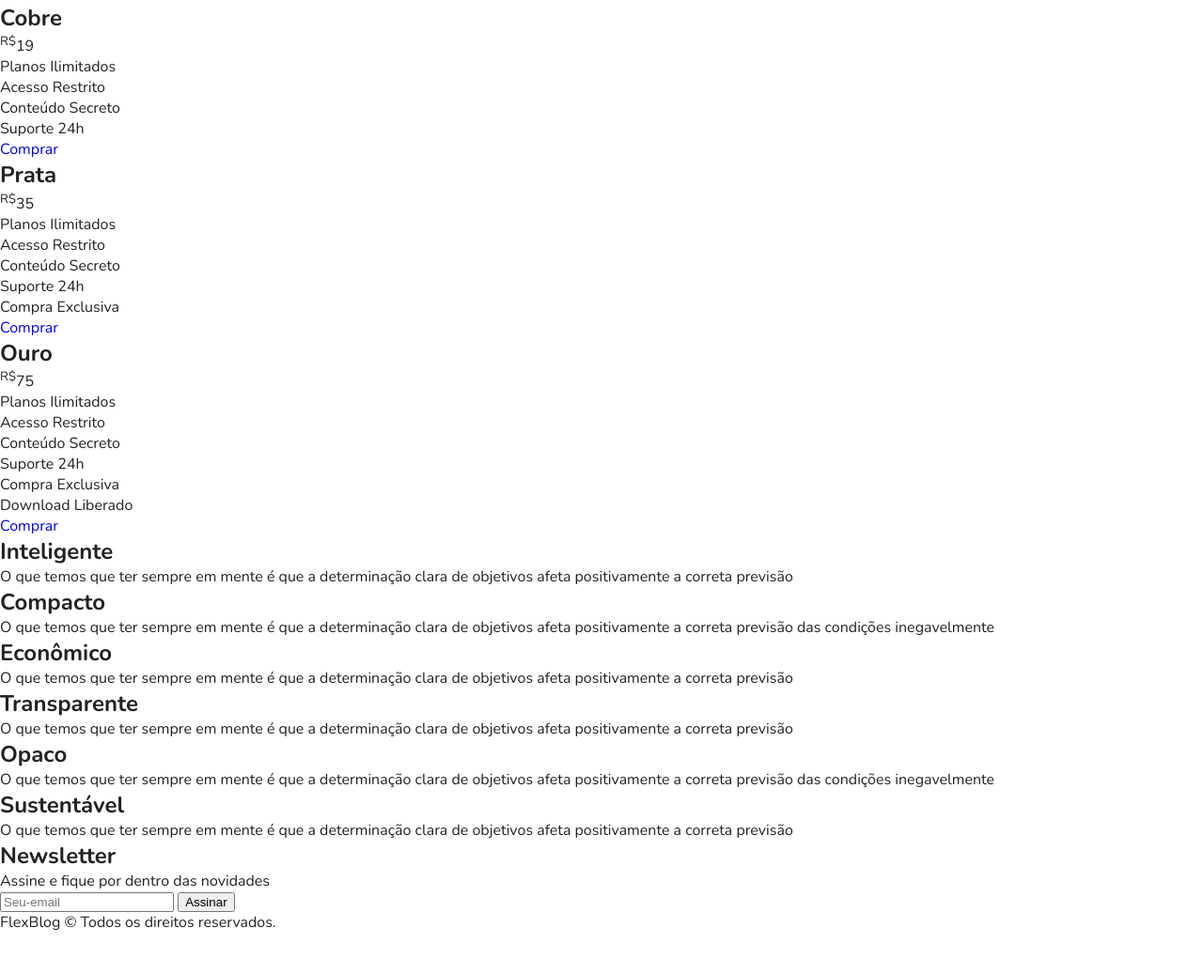
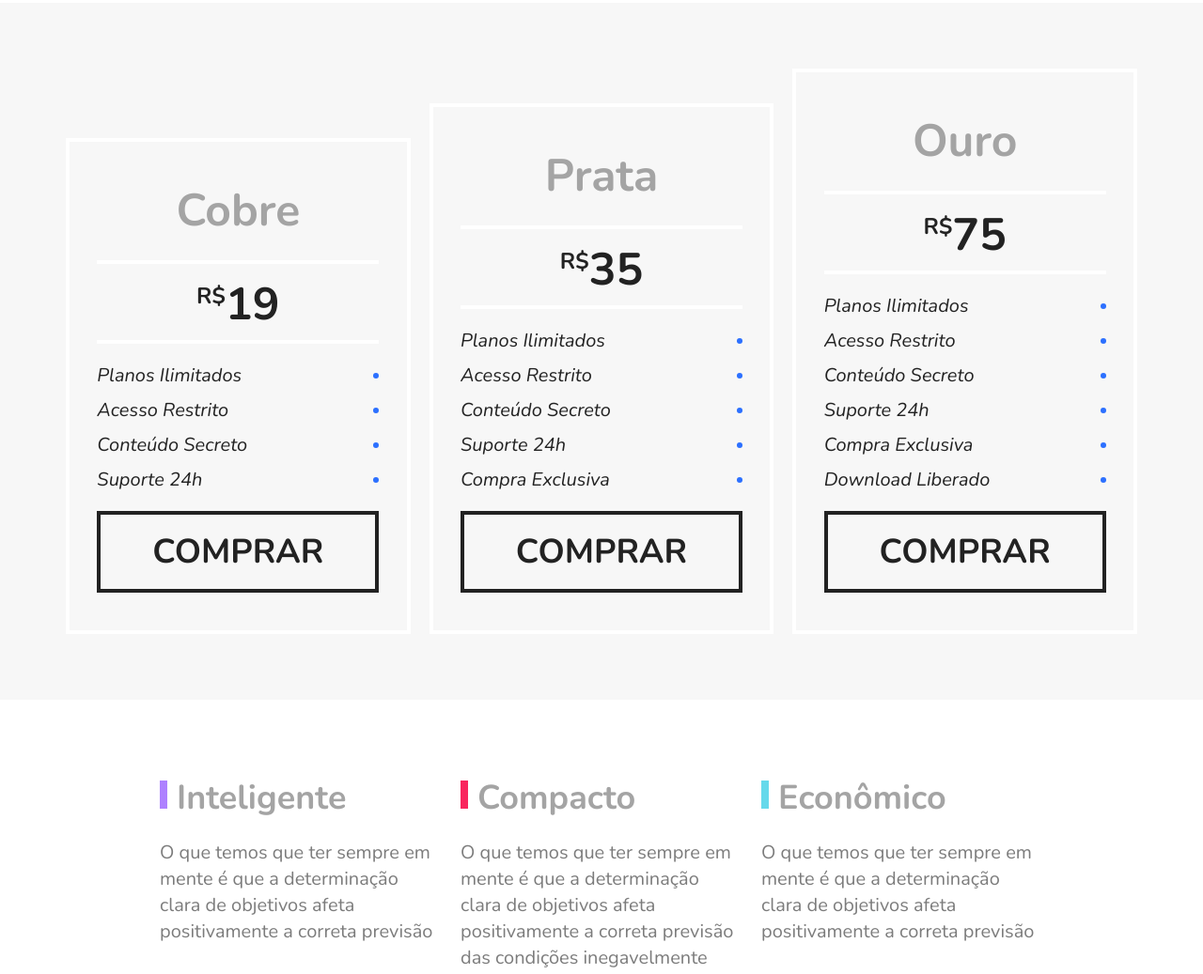
Before and after one commit to williamjuniordev/flexblog-origamid, a plain HTML site: page index.html in a window 1280 px wide. Shown: the part 1818-2855 px from the top of the page at 94% size. Before the commit the page ends 2811 px from the top, so only its background shows below. Drawn offline with nearby package versions, Linux system fonts and the light colour scheme.

Commit message:
Adicionado CSS area Qualidade

```diff
--- a/css/style.css
+++ b/css/style.css
@@ -180,3 +180,139 @@ superinfo a {
 .blue {
   border-top: 8px solid #66d9eb;
 }
+
+/* Preço */
+
+.preco {
+  background: #f7f7f7;
+  padding: 60px;
+  display: flex;
+  flex-wrap: wrap;
+  align-items: flex-end;
+}
+
+.preco-item {
+  flex: 1;
+  border: 4px solid white;
+  padding: 20px;
+  margin: 10px;
+}
+
+.preco-item h2 {
+  font-size: 3em;
+  color: #a4a4a4;
+  margin-top: 20px;
+  text-align: center;
+}
+
+.preco-item span {
+  max-width: 300px;
+  margin: 20px auto;
+  display: block;
+  text-align: center;
+  font-weight: bold;
+  padding: 10px 0px 5px 0px;
+  border-top: 4px solid #fff;
+  border-bottom: 4px solid #fff;
+  font-size: 3em;
+}
+
+.preco-item sup {
+  font-size: 1.5rem;
+}
+
+.preco-item ul {
+  max-width: 300px;
+  margin: 20px auto;
+  font-size: 1.25em;
+  font-style: italic;
+}
+
+.preco-item li {
+  flex: 1 1 260px;
+  display: flex;
+  justify-content: space-between;
+  align-items: center;
+  margin-bottom: 10px;
+}
+.preco-item li::after {
+  content: "";
+  display: block;
+  width: 6px;
+  height: 6px;
+  background: #2c70ff;
+  border-radius: 50%;
+}
+
+.preco-item a {
+  max-width: 300px;
+  display: block;
+  margin: 20px auto;
+  text-align: center;
+  border: 4px solid;
+  color: #222;
+  text-transform: uppercase;
+  font-weight: bold;
+  font-size: 2.25em;
+  padding: 15px 0;
+}
+
+@media (max-width: 800px) {
+  .preco {
+    padding-left: 10px;
+    padding-right: 10px;
+  }
+  .preco .preco-item:nth-child(3) {
+    order: -2;
+  }
+  .preco .preco-item:nth-child(2) {
+    order: -1;
+  }
+}
+
+/* Qualidade */
+.qualidade {
+  max-width: 960px;
+  margin: 60px auto;
+  display: flex;
+  flex-wrap: wrap;
+}
+
+.qualidade-item {
+  flex: 1 1 300px;
+  margin: 20px 10px;
+}
+
+.qualidade-item h2 {
+  font-size: 2.25em;
+  color: #a4a4a4;
+  margin-bottom: 20px;
+}
+
+.qualidade-item h2::before {
+  content: "";
+  display: inline-block;
+  width: 8px;
+  color: red;
+  height: 30px;
+  margin-right: 10px;
+  background: blue;
+}
+
+.qualidade-item:nth-of-type(3n + 1) h2::before {
+  background: #ae81ff;
+}
+
+.qualidade-item:nth-of-type(3n + 2) h2::before {
+  background: #f9265e;
+}
+
+.qualidade-item:nth-of-type(3n + 3) h2::before {
+  background: #66d9eb;
+}
+
+.qualidade-item p {
+  font-size: 1.25em;
+  line-height: 1.4;
+  color: #7c7c7c;
+}
```
